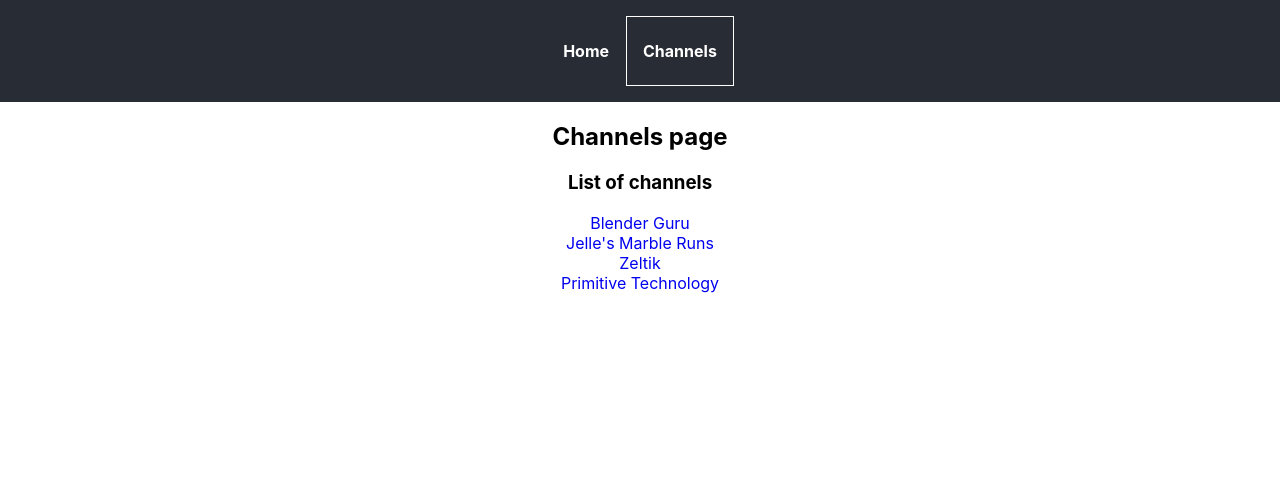
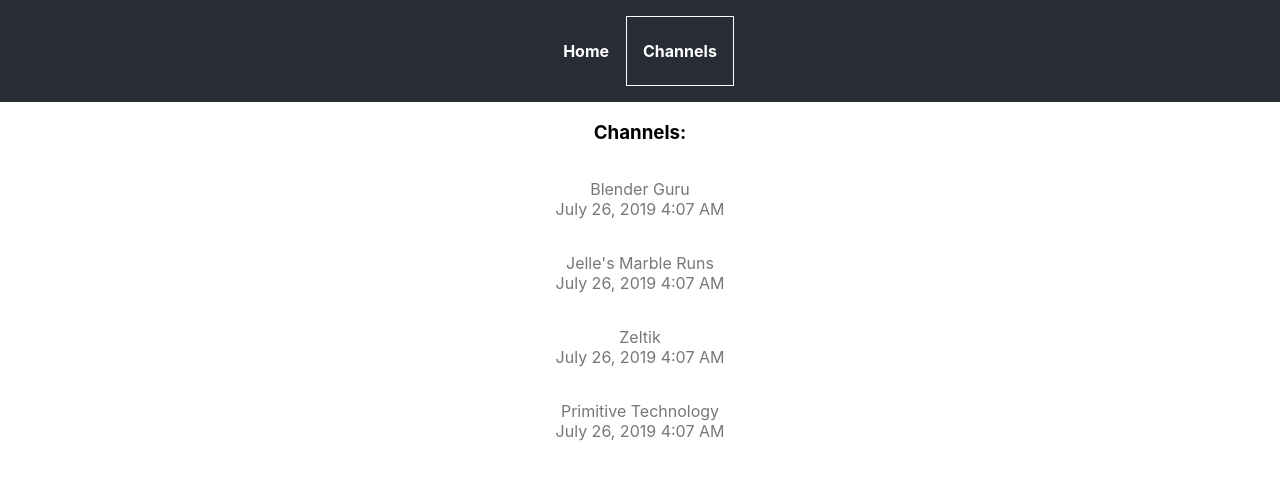
Before and after one commit to StevenC4/youtube-channel-downloader, a React (Create React App) app in the folder client/: page /channels in a window 1280 px wide. Shown: the top 480 px of the page. Built offline with nearby package versions, Linux system fonts and the light colour scheme.

Commit message:
Updated UI and added a new db field

```diff
--- a/client/src/App.css
+++ b/client/src/App.css
@@ -59,3 +59,27 @@
 .App .navBar nav ul li a:hover {
   background-color: #3f4550;
 }
+
+.App nav.channels {
+  width: fit-content;
+  margin: 0 auto;
+}
+
+.App nav ul li.channelInfoBox a {
+  padding: 16px;
+  border: 1px solid transparent;
+  display: flex;
+  flex-direction: column;
+}
+
+.App nav ul li.channelInfoBox a {
+  color: #777;
+}
+
+.App nav ul li.channelInfoBox:hover {
+  background-color: #eee;
+}
+
+.App nav ul li.channelInfoBox:hover a {
+  color: #555;
+}
--- a/client/src/App.js
+++ b/client/src/App.js
@@ -1,6 +1,7 @@
 import React from 'react';
 import './App.css';
 import {BrowserRouter, Route, NavLink} from 'react-router-dom';
+import moment from 'moment';
 
 function App() {
   return (
@@ -37,7 +38,6 @@
 function Channels({match}) {
   return (
     <div>
-      <h2>Channels page</h2>
       <Route path={`${match.path}/:id`} component={ChannelViewer} />
       <Route path={match.path} exact component={ChannelList} />
     </div>
@@ -46,21 +46,40 @@
 
 const channelIds = [1, 3, 21, 13];
 const channels = {
-  1: {ytChannelId: 1, name: 'Blender Guru'},
-  3: {ytChannelId: 3, name: `Jelle's Marble Runs`},
-  13: {ytChannelId: 13, name: 'Primitive Technology'},
-  21: {ytChannelId: 21, name: 'Zeltik'}
+  1: {
+    ytChannelId: 1,
+    name: 'Blender Guru',
+    published: 1564114057
+  },
+  3: {
+    ytChannelId: 3,
+    name: `Jelle's Marble Runs`,
+    published: 1564114057
+  },
+  13: {
+    ytChannelId: 13,
+    name: 'Primitive Technology',
+    published: 1564114057
+  },
+  21: {
+    ytChannelId: 21,
+    name: 'Zeltik',
+    published: 1564114057
+  }
 };
 
 function ChannelList({match}) {
   return (
     <div>
-      <h3>List of channels</h3>
-      <nav>
+      <h3>Channels:</h3>
+      <nav className='channels'>
         <ul>
           {channelIds.map(channelId =>
-            <li key={channelId}>
-              <NavLink to={`${match.url}/${channelId}`}>{channels[channelId].name}</NavLink>
+            <li key={channelId} className='channelInfoBox'>
+              <NavLink to={`${match.url}/${channelId}`}>
+                <div>{channels[channelId].name}</div>
+                <div>{moment.unix(channels[channelId].published).format('LLL')}</div>
+              </NavLink>
             </li>
           )}
         </ul>
```
Also changed, not shown: 2 other files (tests, documents, lock files or other folders).
